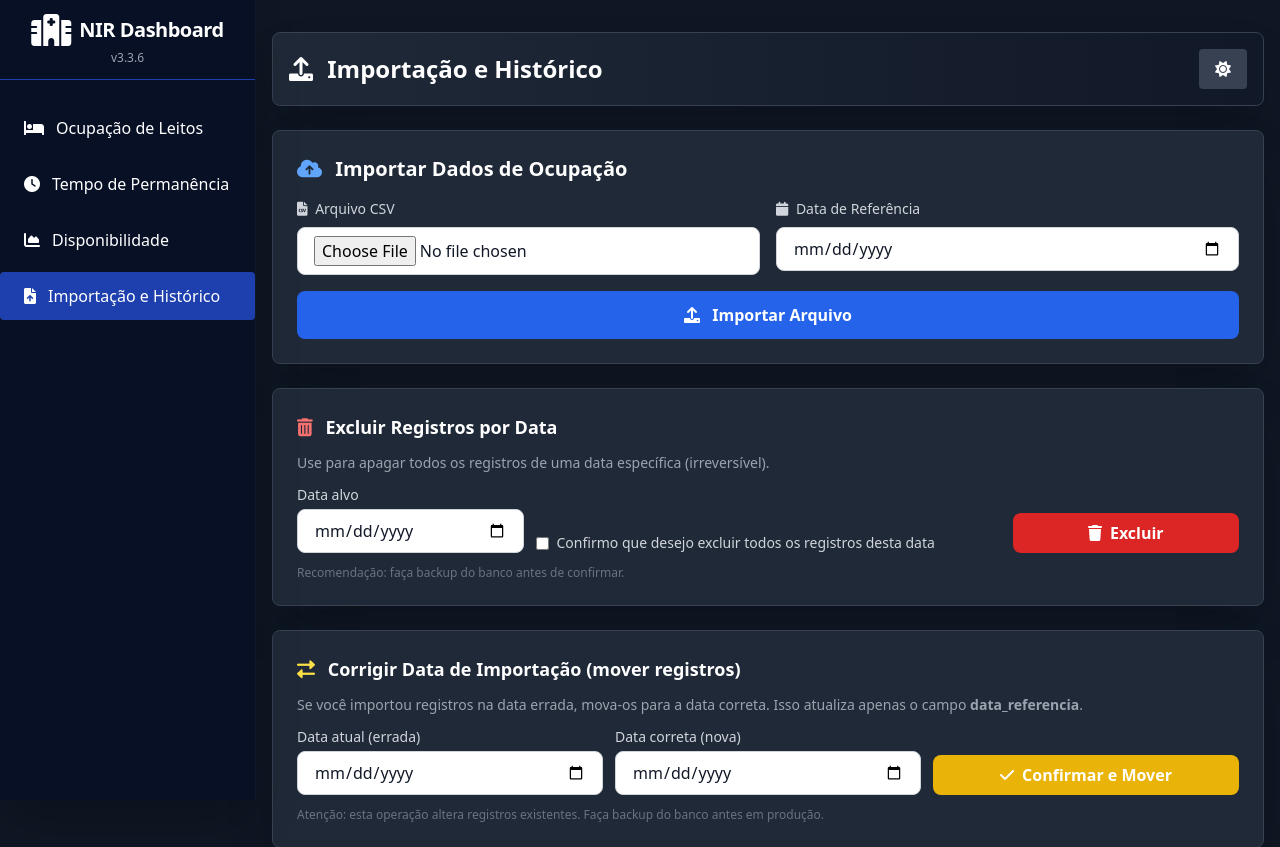
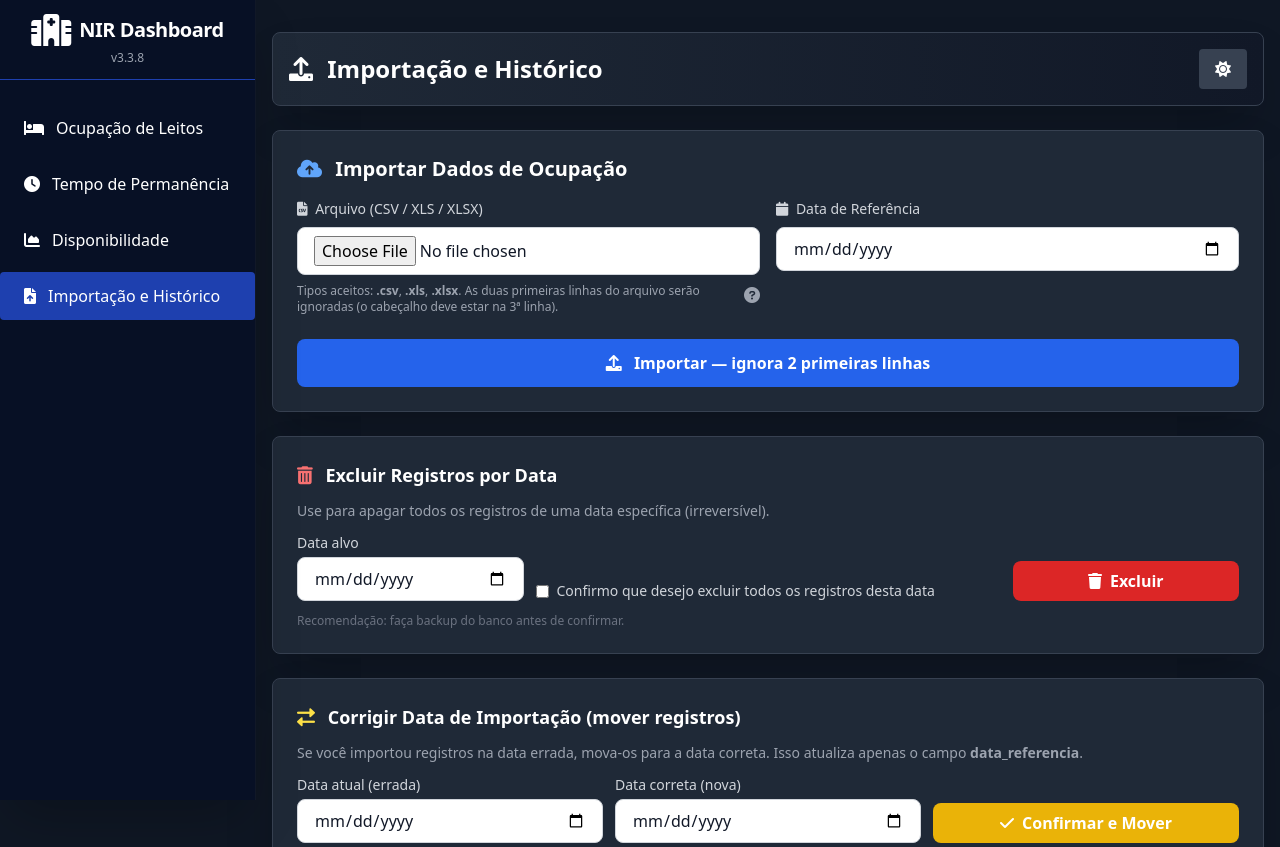
Before and after one commit to joabeoliveira/ocupacao, a Flask app: page / in a window 1280 px wide. Shown: the top 847 px of the page. Run offline with Flask 3, Linux system fonts and the light colour scheme; some libraries are stand-ins or nearby versions.

Commit message:
chore: bump version to 3.3.8; add XLS/XLSX support and UI/tooltip/accessibility improvements

```diff
--- a/VERSION.py
+++ b/VERSION.py
@@ -3,9 +3,9 @@ Sistema de Ocupação de Leitos - NIR Dashboard
 Controle de Versão
 """
 
-VERSION = "3.3.6"
+VERSION = "3.3.8"
 VERSION_NAME = "Tempo de Permanência Edition"
-RELEASE_DATE = "2025-12-29"
+RELEASE_DATE = "2026-01-08"
 
 # Histórico de Versões
 CHANGELOG = """
--- a/app.py
+++ b/app.py
@@ -104,12 +104,24 @@ def upload_file():
             flash(f'Formato de data inválido: {data_ref_input}', 'error')
             return redirect(url_for('index'))
 
-        # Leitura do CSV
+        # Leitura do arquivo: aceita CSV e XLS/XLSX e ignora as 2 primeiras linhas (header na 3ª linha)
+        filename = (file.filename or '').lower()
+        df = None
         try:
-            df = pd.read_csv(file, encoding='utf-8', sep=',')
-        except:
             file.seek(0)
-            df = pd.read_csv(file, encoding='latin1', sep=';')
+            if filename.endswith(('.xls', '.xlsx')):
+                df = pd.read_excel(file, header=2)
+            else:
+                # CSV: tenta utf-8 com vírgula, se falhar tenta latin1 com ponto-e-vírgula
+                try:
+                    df = pd.read_csv(file, header=2, encoding='utf-8', sep=',')
+                except Exception:
+                    file.seek(0)
+                    df = pd.read_csv(file, header=2, encoding='latin1', sep=';')
+        except Exception as e:
+            print(f"ERRO LEITURA ARQUIVO: {e}", flush=True)
+            flash(f'Erro ao ler o arquivo: {str(e)}', 'error')
+            return redirect(url_for('index'))
 
         # ETL
         df_banco = df.rename(columns=DE_PARA)
--- a/templates/index.html
+++ b/templates/index.html
@@ -225,15 +225,31 @@
                         <i class="fas fa-cloud-upload-alt mr-2 text-blue-400"></i>
                         Importar Dados de Ocupação
                     </h2>
-                    <form action="/upload" method="POST" enctype="multipart/form-data" class="space-y-4">
+                    <form action="/upload" method="POST" enctype="multipart/form-data" class="space-y-4" id="upload-form">
                         <div class="grid grid-cols-1 md:grid-cols-2 gap-4">
                             <div>
                                 <label class="block text-sm font-medium text-gray-300 mb-2">
                                     <i class="fas fa-file-csv mr-1"></i>
-                                    Arquivo CSV
+                                    Arquivo (CSV / XLS / XLSX)
                                 </label>
-                                <input type="file" name="file" required accept=".csv"
-                                    class="w-full px-4 py-2 bg-gray-900 text-white border border-gray-600 rounded-lg focus:ring-2 focus:ring-blue-500 focus:border-transparent">
+                                <input type="file" name="file" required accept=".csv,.xls,.xlsx"
+                                    class="w-full px-4 py-2 bg-gray-900 text-white border border-gray-600 rounded-lg focus:ring-2 focus:ring-blue-500 focus:border-transparent" id="upload-file-input" aria-label="Escolha um arquivo CSV ou Excel (.csv, .xls, .xlsx)" aria-describedby="upload-help upload-msg" title="Aceita .csv, .xls, .xlsx — o cabeçalho deve estar na 3ª linha">
+                                <div class="flex items-start mt-2">
+                                    <p id="upload-help" class="text-xs text-gray-400">Tipos aceitos: <strong>.csv</strong>, <strong>.xls</strong>, <strong>.xlsx</strong>. As duas primeiras linhas do arquivo serão ignoradas (o cabeçalho deve estar na 3ª linha).</p>
+
+                                    <div class="ml-2 relative group" style="display:inline-block">
+                                        <i class="fas fa-question-circle text-gray-400 ml-2 cursor-pointer" tabindex="0" aria-haspopup="true" aria-controls="upload-tooltip" aria-expanded="false"></i>
+                                        <div id="upload-tooltip" role="tooltip" aria-hidden="true"
+                                            class="absolute z-50 left-0 mt-8 w-72 p-2 text-xs text-white bg-black rounded shadow-lg
+                                                   opacity-0 translate-y-1 pointer-events-none
+                                                   transition-opacity transition-transform duration-200
+                                                   group-hover:opacity-100 group-hover:translate-y-0 group-hover:pointer-events-auto
+                                                   group-focus:opacity-100 group-focus:translate-y-0 group-focus:pointer-events-auto">
+                                            Aceitamos arquivos <strong>.csv</strong>, <strong>.xls</strong> e <strong>.xlsx</strong>. O sistema ignora as duas primeiras linhas do arquivo; coloque o cabeçalho na 3ª linha e os dados a partir da 4ª linha.
+                                        </div>
+                                    </div>
+                                </div>
+                                <div id="upload-msg" class="mt-2" role="status" aria-live="polite"></div>
                             </div>
                             <div>
                                 <label class="block text-sm font-medium text-gray-300 mb-2">
@@ -245,9 +261,9 @@
                             </div>
                         </div>
                         <button type="submit"
-                            class="w-full bg-blue-600 hover:bg-blue-700 text-white font-semibold py-3 px-6 rounded-lg transition duration-300 transform hover:scale-105">
+                            class="w-full bg-blue-600 hover:bg-blue-700 text-white font-semibold py-3 px-6 rounded-lg transition duration-300 transform hover:scale-105" aria-label="Importar arquivo — ignora as duas primeiras linhas" title="Importa arquivo e ignora as duas primeiras linhas">
                             <i class="fas fa-upload mr-2"></i>
-                            Importar Arquivo
+                            Importar — ignora 2 primeiras linhas
                         </button>
                     </form>
                 </div>
@@ -652,6 +668,39 @@
             loadStats();
             loadChart();
             loadHistory();
+
+            // Client-side validation for upload: aceita .csv, .xls, .xlsx
+            const uploadForm = document.getElementById('upload-form');
+            const uploadInput = document.getElementById('upload-file-input');
+            const uploadMsg = document.getElementById('upload-msg');
+            const allowedExt = ['.csv', '.xls', '.xlsx'];
+
+            if (uploadInput) {
+                uploadInput.addEventListener('change', () => {
+                    // limpa mensagem anterior
+                    if (uploadMsg) uploadMsg.innerHTML = '';
+                });
+            }
+
+            if (uploadForm) {
+                uploadForm.addEventListener('submit', (e) => {
+                    if (!uploadInput || !uploadInput.files || uploadInput.files.length === 0) return;
+                    const fname = uploadInput.files[0].name.toLowerCase();
+                    const ok = allowedExt.some(ext => fname.endsWith(ext));
+                    if (!ok) {
+                        e.preventDefault();
+                        if (uploadMsg) {
+                            uploadMsg.innerHTML = `<div class="p-3 rounded bg-red-600 text-white text-sm">Tipo inválido. Envie um arquivo <strong>.csv</strong>, <strong>.xls</strong> ou <strong>.xlsx</strong>.</div>`;
+                        } else {
+                            alert('Tipo inválido. Envie .csv, .xls ou .xlsx');
+                        }
+                        uploadInput.focus();
+                        return false;
+                    }
+                    // mostra nota de processamento
+                    if (uploadMsg) uploadMsg.innerHTML = `<div class="p-2 rounded bg-green-700 text-white text-sm">Arquivo aceito. As duas primeiras linhas serão ignoradas na importação.</div>`;
+                });
+            }
         });
     </script>
 </body>
```
Also changed, not shown: readme.md.
